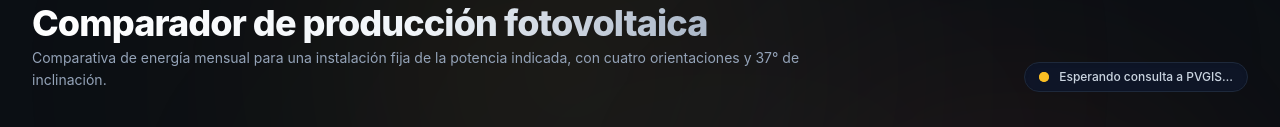
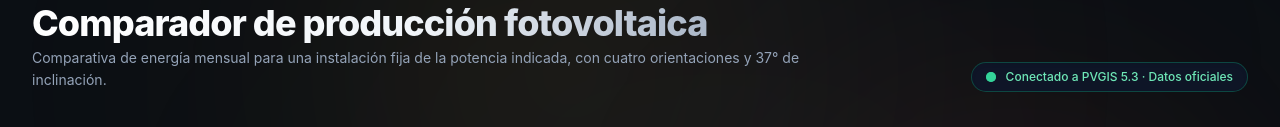
Before and after one commit to K-N-U-M/simulador-fotovoltaico-pvgis, a plain HTML site: page index.html in a window 1280 px wide. Shown: the part 178-305 px from the top of the page. Drawn offline with nearby package versions, Linux system fonts and the light colour scheme.

Commit message:
Initialize status pill in active connected green state

```diff
--- a/index.html
+++ b/index.html
@@ -146,12 +146,12 @@ input[type=range] {
     </div>
 
     <!-- Live Status Pill -->
-    <div class="flex items-center gap-2.5 px-3.5 py-1.5 rounded-full bg-slate-900/90 border border-slate-800 text-xs text-slate-300 shadow-inner">
+    <div class="flex items-center gap-2.5 px-3.5 py-1.5 rounded-full bg-slate-900/90 border border-emerald-500/30 text-xs text-slate-300 shadow-inner">
       <span class="relative flex h-2.5 w-2.5">
-        <span id="statusPing" class="animate-ping absolute inline-flex h-full w-full rounded-full bg-amber-400 opacity-75"></span>
-        <span id="statusDot" class="relative inline-flex rounded-full h-2.5 w-2.5 bg-amber-400"></span>
+        <span id="statusPing" class="animate-ping absolute inline-flex h-full w-full rounded-full bg-emerald-400 opacity-75"></span>
+        <span id="statusDot" class="relative inline-flex rounded-full h-2.5 w-2.5 bg-emerald-400"></span>
       </span>
-      <span id="statusText" class="font-medium text-slate-300">Esperando consulta a PVGIS…</span>
+      <span id="statusText" class="font-medium text-emerald-300">Conectado a PVGIS 5.3 · Datos oficiales</span>
     </div>
   </div>
 
```
Also changed, not shown: simulador_fotovoltaico_pvgis.html (+4 -4 lines).
